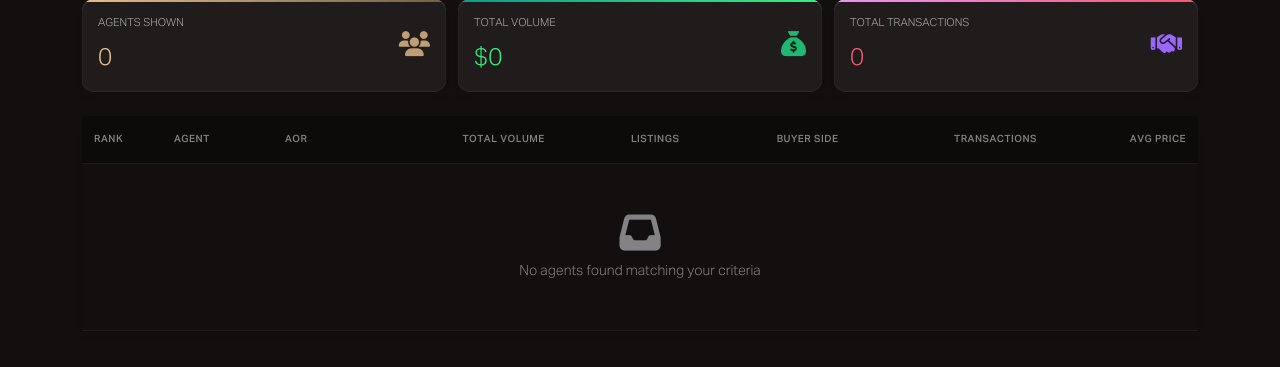
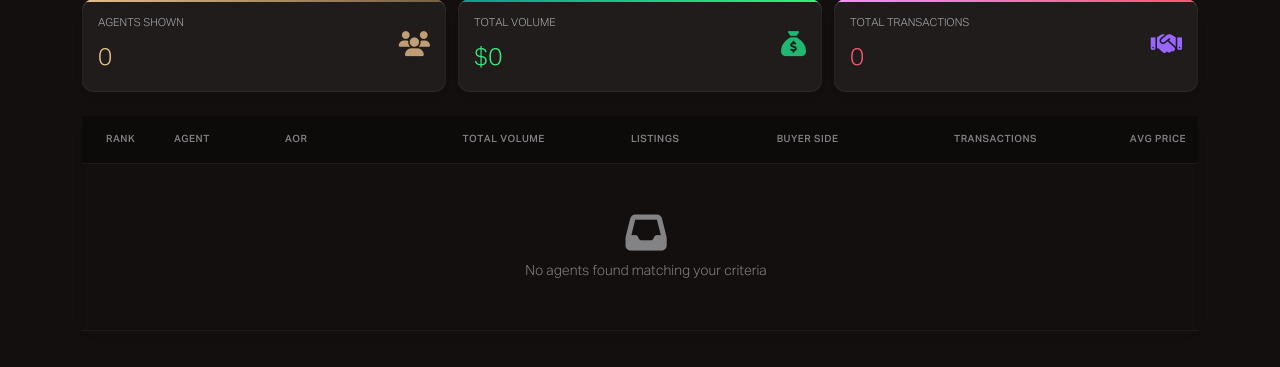
Before and after one commit to jp26jp/mls-dashboard, a Django app: page /leaderboard/ in a window 1280 px wide. Shown: the part 332-699 px from the top of the page. Run offline with Django 5.2, Linux system fonts and the light colour scheme; data that the repository does not hold is empty; some libraries are stand-ins or nearby versions.

Commit message:
Update leaderboard ranking to use AOR and sync table styling with theperrygroup
- Order leaderboard by AOR then rank_in_aor when showing all AORs
- Display rank_in_aor instead of falling back to rank_overall
- Add card-table class styling matching theperrygroup
- Update all table templates to use table-borderless card-table classes

```diff
--- a/sales/views.py
+++ b/sales/views.py
@@ -84,16 +84,27 @@ class LeaderboardView(ListView):
     def get_queryset(self) -> QuerySet[AgentStats]:
         """Get filtered and ordered queryset.
 
+        Orders by AOR then rank_in_aor when showing all AORs,
+        or just by rank_in_aor when filtered to a specific AOR.
+
         Returns:
-            Filtered AgentStats queryset ordered by rank.
+            Filtered AgentStats queryset ordered by rank within AOR.
         """
-        queryset = AgentStats.objects.select_related("member").order_by(
-            "rank_in_aor", "-total_volume"
-        )
+        queryset = AgentStats.objects.select_related("member")
 
-        # Apply filters
+        # Apply filters first
         self.filterset = AgentStatsFilter(self.request.GET, queryset=queryset)
-        return self.filterset.qs
+        filtered_qs = self.filterset.qs
+
+        # Order by AOR first if no specific AOR filter is applied,
+        # then by rank within AOR
+        aor_filter = self.request.GET.get("aor")
+        if aor_filter:
+            # When filtered to specific AOR, just order by rank
+            return filtered_qs.order_by("rank_in_aor", "-total_volume")
+        else:
+            # When showing all AORs, group by AOR then order by rank
+            return filtered_qs.order_by("aor", "rank_in_aor", "-total_volume")
 
     def get_context_data(self, **kwargs: Any) -> dict[str, Any]:
         """Get context data for the leaderboard.
--- a/static/css/base.css
+++ b/static/css/base.css
@@ -433,6 +433,22 @@ a:active,
   --bs-table-hover-bg: rgba(var(--tpg-nero-rgb), 0.1);
 }
 
+.card-table tbody td:first-child,
+.card-table thead th:first-child {
+  padding-left: 1.5rem !important;
+}
+
+table.card-table {
+  margin-top: 0 !important;
+}
+
+table.card-table thead>tr>th {
+  font-size: 10px;
+  text-transform: uppercase;
+  font-weight: 600;
+  letter-spacing: 0.5px;
+}
+
 .table thead th {
   font-size: 10px;
   text-transform: uppercase;
@@ -441,19 +457,31 @@ a:active,
   color: var(--mid-900);
   border-bottom: 1px solid var(--bs-border-color-translucent);
   padding: 1rem 0.75rem;
+  white-space: nowrap;
 }
 
 .table td {
   padding: 1rem 0.75rem;
-  vertical-align: middle;
+  vertical-align: middle !important;
   border-bottom: 1px solid var(--bs-border-color-translucent);
+}
+
+.table tr.selected,
+.table .selected {
+  background-color: var(--tpg-700) !important;
+}
+
+[data-bs-theme=dark] table.card-table thead>tr>th {
+  background: var(--dark-800) !important;
 }
 
 [data-bs-theme=dark] table thead>tr>th {
   background: var(--dark-800) !important;
 }
 
-[data-bs-theme=dark] table td {
+[data-bs-theme=dark] table tbody tr>.dtfc-fixed-left,
+[data-bs-theme=dark] table tbody tr>.dtfc-fixed-right,
+[data-bs-theme=dark] table td:not(.bg-transparent) {
   background: var(--dark-600) !important;
 }
 
--- a/templates/agent_detail.html
+++ b/templates/agent_detail.html
@@ -182,7 +182,7 @@
             </div>
             <div class="card-body p-0">
                 <div class="table-responsive">
-                    <table class="table table-hover mb-0">
+                    <table class="table table-hover table-borderless card-table mb-0">
                         <thead>
                             <tr>
                                 <th>Year</th>
@@ -230,7 +230,7 @@
             </div>
             <div class="card-body p-0">
                 <div class="table-responsive">
-                    <table class="table table-hover mb-0">
+                    <table class="table table-hover table-borderless card-table mb-0">
                         <thead>
                             <tr>
                                 <th>Property</th>
@@ -272,7 +272,7 @@
             </div>
             <div class="card-body p-0">
                 <div class="table-responsive">
-                    <table class="table table-hover mb-0">
+                    <table class="table table-hover table-borderless card-table mb-0">
                         <thead>
                             <tr>
                                 <th>Property</th>
--- a/templates/leaderboard.html
+++ b/templates/leaderboard.html
@@ -103,7 +103,7 @@
 <div class="card">
     <div class="card-body p-0">
         <div class="table-responsive">
-            <table class="table table-hover mb-0">
+            <table class="table table-hover table-borderless card-table mb-0">
                 <thead>
                     <tr>
                         <th style="width: 80px;">Rank</th>
@@ -121,7 +121,7 @@
                     <tr>
                         <td>
                             <span class="rank-badge {% if stat.rank_in_aor == 1 %}rank-1{% elif stat.rank_in_aor == 2 %}rank-2{% elif stat.rank_in_aor == 3 %}rank-3{% else %}rank-default{% endif %}">
-                                {{ stat.rank_in_aor|default:stat.rank_overall }}
+                                {{ stat.rank_in_aor|default:"-" }}
                             </span>
                         </td>
                         <td>
--- a/templates/properties.html
+++ b/templates/properties.html
@@ -111,7 +111,7 @@
 <div class="card">
     <div class="card-body p-0">
         <div class="table-responsive">
-            <table class="table table-hover mb-0">
+            <table class="table table-hover table-borderless card-table mb-0">
                 <thead>
                     <tr>
                         <th>Address</th>
```
